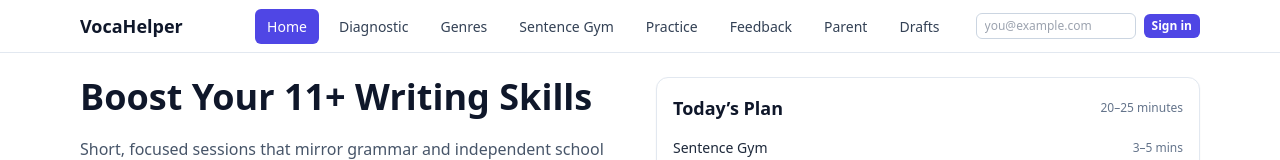
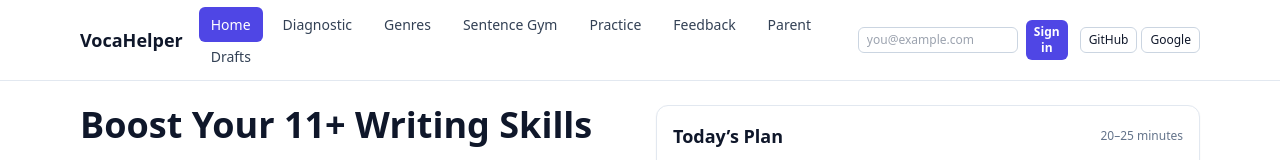
Before and after one commit to billea/Voca_Helper, a Next.js app in the folder vocahelper-next/: page / in a window 1280 px wide. Shown: the top 160 px of the page. Built offline with nearby package versions, Linux system fonts and the light colour scheme; no server answers.

Commit message:
feat(auth): add GitHub/Google OAuth buttons and simple profile menu; update Supabase docs for provider setup

```diff
--- a/vocahelper-next/components/auth/AuthBar.tsx
+++ b/vocahelper-next/components/auth/AuthBar.tsx
@@ -7,6 +7,7 @@ export function AuthBar() {
   const [email, setEmail] = React.useState('');
   const [userEmail, setUserEmail] = React.useState<string | null>(null);
   const [sending, setSending] = React.useState(false);
+  const [menuOpen, setMenuOpen] = React.useState(false);
 
   React.useEffect(() => {
     if (!sb) return;
@@ -20,17 +21,30 @@ export function AuthBar() {
   if (!sb) return null;
 
   return (
-    <div className="ml-2 flex items-center gap-2">
+    <div className="ml-2 flex items-center gap-2 relative">
       {userEmail ? (
-        <>
-          <span className="hidden sm:inline text-xs text-slate-600">{userEmail}</span>
+        <div>
           <button
-            className="focus-ring rounded-md border border-slate-300 px-2 py-1 text-xs"
-            onClick={() => sb.auth.signOut()}
+            aria-haspopup="menu"
+            aria-expanded={menuOpen}
+            onClick={() => setMenuOpen((v) => !v)}
+            className="focus-ring inline-flex items-center gap-2 rounded-md border border-slate-300 px-2 py-1 text-xs"
+            title={userEmail || 'Profile'}
           >
-            Sign out
+            <span className="hidden sm:inline">{userEmail}</span>
+            <span aria-hidden>▾</span>
           </button>
-        </>
+          {menuOpen && (
+            <ul role="menu" className="absolute right-0 mt-1 w-44 rounded-md border border-slate-200 bg-white p-1 text-sm shadow-xl">
+              <li>
+                <a href="/drafts" role="menuitem" className="block rounded px-2 py-1 hover:bg-slate-100">My drafts</a>
+              </li>
+              <li>
+                <button role="menuitem" className="block w-full rounded px-2 py-1 text-left hover:bg-slate-100" onClick={() => sb.auth.signOut()}>Sign out</button>
+              </li>
+            </ul>
+          )}
+        </div>
       ) : (
         <form
           className="flex items-center gap-2"
@@ -56,6 +70,22 @@ export function AuthBar() {
           <button className="focus-ring rounded-md bg-brand px-2 py-1 text-xs font-semibold text-white" disabled={sending}>
             {sending ? 'Sending…' : 'Sign in'}
           </button>
+          <div className="hidden sm:flex items-center gap-1 pl-1">
+            <button
+              type="button"
+              className="focus-ring rounded-md border border-slate-300 px-2 py-1 text-xs"
+              onClick={() => sb.auth.signInWithOAuth({ provider: 'github' })}
+              aria-label="Sign in with GitHub"
+              title="Sign in with GitHub"
+            >GitHub</button>
+            <button
+              type="button"
+              className="focus-ring rounded-md border border-slate-300 px-2 py-1 text-xs"
+              onClick={() => sb.auth.signInWithOAuth({ provider: 'google' })}
+              aria-label="Sign in with Google"
+              title="Sign in with Google"
+            >Google</button>
+          </div>
         </form>
       )}
     </div>
```
Also changed, not shown: 1 other file (tests, documents, lock files or other folders).
